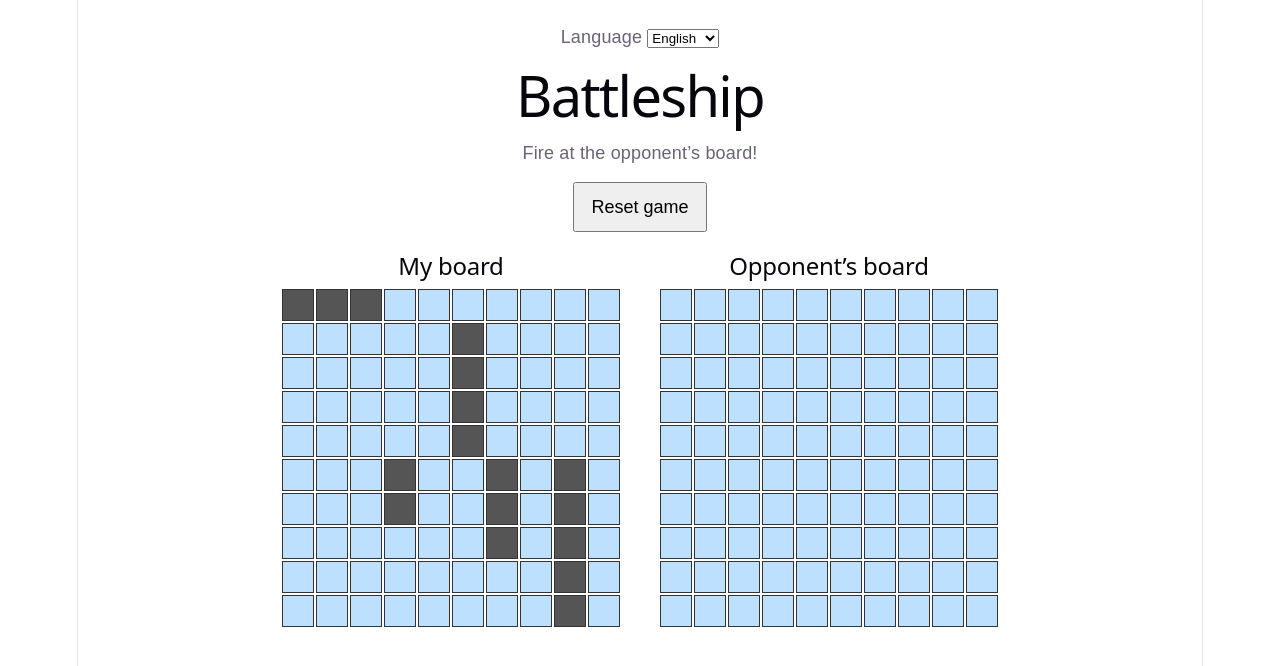
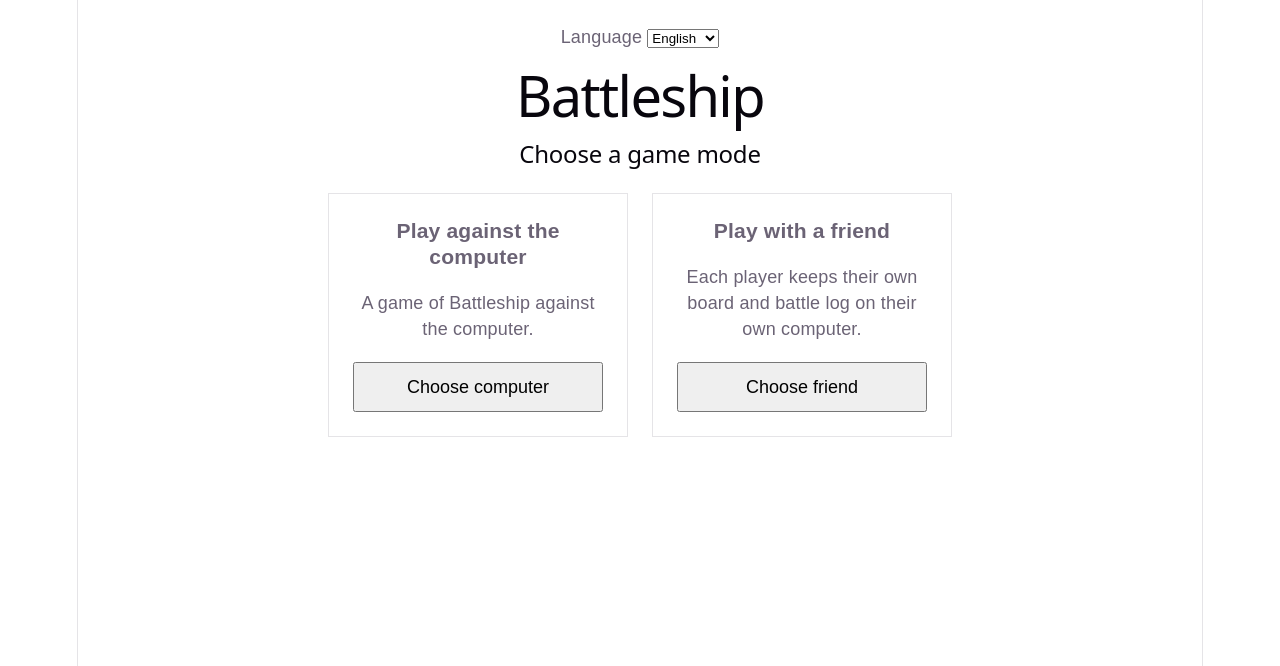
Before and after one commit to alexeyshevin/react-battleship, a React (Vite) app: page / in a window 1280 px wide. Shown: the top 666 px of the page. Built offline with nearby package versions, Linux system fonts and the light colour scheme.

Commit message:
feat: game mode selection screen

```diff
--- a/src/App.css
+++ b/src/App.css
@@ -6,6 +6,10 @@
 
 .game-actions {
   margin-top: 16px;
+  display: flex;
+  flex-wrap: wrap;
+  justify-content: center;
+  gap: 12px;
 }
 
 .boards {
--- a/src/App.tsx
+++ b/src/App.tsx
@@ -1,61 +1,24 @@
 import { useState } from 'react';
 import { useTranslation } from 'react-i18next';
 import { LanguageSwitcher } from './components/LanguageSwitcher/LanguageSwitcher';
-import type { ru } from './i18n/locales/ru';
-
-import { Board } from './components/Board/Board';
-import { GameStatus } from './components/GameStatus/GameStatus';
-import { Button } from './components/ui/Button/Button';
-import { createBoardWithShips } from './shared/helpers/createBoardWithShips';
+import { ModeSelection } from './components/ModeSelection/ModeSelection';
+import { GameSession } from './components/GameSession/GameSession';
+import type { GameMode } from './shared/types';
 import './App.css';
-
-type GameStatusKey = keyof typeof ru.game.status;
 
 const App = () => {
   const { t } = useTranslation();
-  const [playerBoard, setPlayerBoard] = useState(createBoardWithShips);
-  const [enemyBoard, setEnemyBoard] = useState(createBoardWithShips);
-  const [message, setMessage] = useState<GameStatusKey>('ready');
-
-  function handleEnemyCellClick(row: number, col: number) {
-    const cell = enemyBoard[row][col];
-
-    if (cell.hit) {
-      return;
-    }
-
-    const updatedBoard = enemyBoard.map((boardRow) =>
-      boardRow.map((cell) => ({ ...cell })),
-    );
-
-    updatedBoard[row][col].hit = true;
-    setMessage(cell.ship ? 'hit' : 'miss');
-    setEnemyBoard(updatedBoard);
-  }
-
-  function resetGame() {
-    setPlayerBoard(createBoardWithShips());
-    setEnemyBoard(createBoardWithShips());
-    setMessage('newGame');
-  }
+  const [mode, setMode] = useState<GameMode | null>(null);
 
   return (
     <main className="game">
       <LanguageSwitcher />
       <h1>{t('app.title')}</h1>
-      <GameStatus message={t(`game.status.${message}`)} />
-      <div className="game-actions">
-        <Button onClick={resetGame}>{t('game.reset')}</Button>
-      </div>
-      <div className="boards">
-        <Board title={t('game.playerBoard')} board={playerBoard} />
-        <Board
-          title={t('game.enemyBoard')}
-          board={enemyBoard}
-          concealShips
-          onCellClick={handleEnemyCellClick}
-        />
-      </div>
+      {mode === null ? (
+        <ModeSelection onSelect={setMode} />
+      ) : (
+        <GameSession key={mode} mode={mode} onBack={() => setMode(null)} />
+      )}
     </main>
   );
 };
--- /dev/null
+++ b/src/components/GameSession/GameSession.tsx
@@ -0,0 +1,71 @@
+import { useState } from 'react';
+import { useTranslation } from 'react-i18next';
+import type { ru } from '../../i18n/locales/ru';
+
+import { createBoardWithShips } from '../../shared/helpers/createBoardWithShips';
+import { createEmptyBoard } from '../../shared/helpers/createEmptyBoard';
+import type { GameMode } from '../../shared/types';
+import { Board } from '../Board/Board';
+import { GameStatus } from '../GameStatus/GameStatus';
+import { Button } from '../ui/Button/Button';
+
+type GameStatusKey = keyof typeof ru.game.status;
+
+type Props = {
+  mode: GameMode;
+  onBack: () => void;
+};
+
+export const GameSession = (props: Props) => {
+  const { t } = useTranslation();
+  const [playerBoard, setPlayerBoard] = useState(createBoardWithShips);
+  const [enemyBoard, setEnemyBoard] = useState(
+    () => props.mode === 'bot' ?
+      createBoardWithShips() :
+      createEmptyBoard()
+  );
+  const [message, setMessage] = useState<GameStatusKey>('ready');
+
+  function handleEnemyCellClick(row: number, col: number) {
+    const cell = enemyBoard[row][col];
+
+    if (cell.hit) {
+      return;
+    }
+
+    const updatedBoard = enemyBoard.map((boardRow) =>
+      boardRow.map((cell) => ({ ...cell })),
+    );
+
+    updatedBoard[row][col].hit = true;
+    setMessage(cell.ship ? 'hit' : 'miss');
+    setEnemyBoard(updatedBoard);
+  }
+
+  function resetGame() {
+    setPlayerBoard(createBoardWithShips());
+    setEnemyBoard(props.mode === 'bot' ? createBoardWithShips() : createEmptyBoard());
+    setMessage('newGame');
+  }
+
+  return (
+    <section aria-labelledby="game-mode-title">
+      <h2 id="game-mode-title">{t(`modes.${props.mode}.title`)}</h2>
+      {props.mode === 'bot' && <GameStatus message={t(`game.status.${message}`)} />}
+      <p>{t(`modes.${props.mode}.description`)}</p>
+      <div className="game-actions">
+        <Button onClick={resetGame}>{t('game.reset')}</Button>
+        <Button onClick={props.onBack}>{t('modes.back')}</Button>
+      </div>
+      <div className="boards">
+        <Board title={t('game.playerBoard')} board={playerBoard} />
+        <Board
+          title={t(props.mode === 'bot' ? 'game.enemyBoard' : 'game.journalBoard')}
+          board={enemyBoard}
+          concealShips
+          onCellClick={props.mode === 'bot' ? handleEnemyCellClick : undefined}
+        />
+      </div>
+    </section>
+  );
+};
--- /dev/null
+++ b/src/components/ModeSelection/ModeSelection.css
@@ -0,0 +1,21 @@
+.mode-selection {
+  display: flex;
+  flex-wrap: wrap;
+  justify-content: center;
+  gap: 24px;
+  margin-top: 24px;
+}
+
+.mode-card {
+  display: flex;
+  flex-direction: column;
+  gap: 20px;
+  width: 300px;
+  max-width: 100%;
+  padding: 24px;
+  border: 1px solid var(--border);
+  box-sizing: border-box;
+}
+
+.mode-card h3 { margin: 0; }
+.mode-card .button { margin-top: auto; }
--- /dev/null
+++ b/src/components/ModeSelection/ModeSelection.tsx
@@ -0,0 +1,31 @@
+import { useTranslation } from 'react-i18next';
+import type { GameMode } from '../../shared/types';
+import { Button } from '../ui/Button/Button';
+import './ModeSelection.css';
+
+type Props = {
+  onSelect: (mode: GameMode) => void;
+};
+
+const modes: GameMode[] = ['bot', 'journal'];
+
+export const ModeSelection = (props: Props) => {
+  const { t } = useTranslation();
+
+  return (
+    <section aria-labelledby="mode-selection-title">
+      <h2 id="mode-selection-title">{t('modes.choose')}</h2>
+      <div className="mode-selection">
+        {modes.map((mode) => (
+          <article className="mode-card" key={mode}>
+            <h3>{t(`modes.${mode}.title`)}</h3>
+            <p>{t(`modes.${mode}.description`)}</p>
+            <Button onClick={() => props.onSelect(mode)}>
+              {t(`modes.${mode}.select`)}
+            </Button>
+          </article>
+        ))}
+      </div>
+    </section>
+  );
+};
--- a/src/i18n/locales/en.ts
+++ b/src/i18n/locales/en.ts
@@ -7,8 +7,23 @@ type TranslationShape<T> = {
 export const en = {
   app: { title: 'Battleship' },
   language: { label: 'Language' },
+  modes: {
+    choose: 'Choose a game mode',
+    back: 'Back to mode selection',
+    bot: {
+      title: 'Play against the computer',
+      description: 'A game of Battleship against the computer.',
+      select: 'Choose computer',
+    },
+    journal: {
+      title: 'Play with a friend',
+      description: 'Each player keeps their own board and battle log on their own computer.',
+      select: 'Choose friend',
+    },
+  },
   game: {
     reset: 'Reset game',
+    journalBoard: 'Battle log',
     playerBoard: 'My board',
     enemyBoard: 'Opponent’s board',
     status: {
--- a/src/i18n/locales/ru.ts
+++ b/src/i18n/locales/ru.ts
@@ -1,8 +1,23 @@
 export const ru = {
   app: { title: 'Морской бой' },
   language: { label: 'Язык' },
+  modes: {
+    choose: 'Выбери режим игры',
+    back: 'К выбору режима',
+    bot: {
+      title: 'Игра с компьютером',
+      description: 'Морской бой против компьютера.',
+      select: 'Выбрать компьютер',
+    },
+    journal: {
+      title: 'Игра с другом',
+      description: 'Каждый ведёт своё поле и боевой журнал на своём компьютере.',
+      select: 'Выбрать игру с другом',
+    },
+  },
   game: {
     reset: 'Сбросить игру',
+    journalBoard: 'Боевой журнал',
     playerBoard: 'Моё поле',
     enemyBoard: 'Поле противника',
     status: {
--- a/src/shared/types.ts
+++ b/src/shared/types.ts
@@ -7,3 +7,5 @@ export type Board = Cell[][];
 
 // Представление поля для компонентов, которым не нужно изменять игровую модель.
 export type BoardView = ReadonlyArray<ReadonlyArray<Readonly<Cell>>>;
+
+export type GameMode = 'bot' | 'journal';
```
